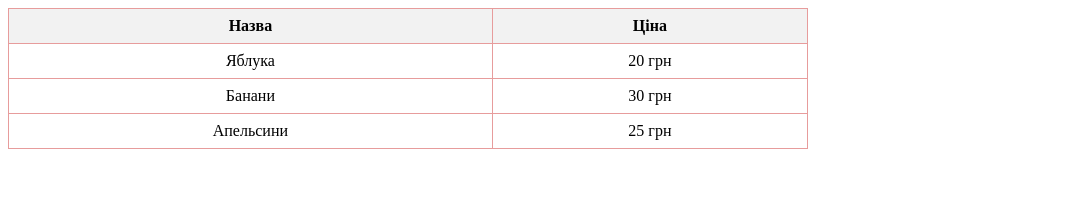
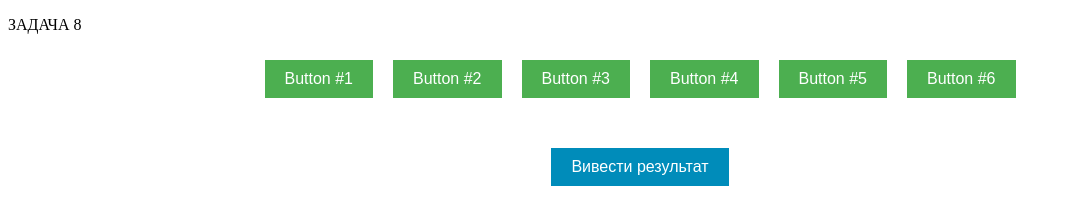
Before and after one commit to crystaller347/practice-js, a plain HTML site: page index.html in a window 1280 px wide. Shown: the whole page, without its empty margins (0-1071 px from the left). Drawn offline with Linux system fonts and the light colour scheme.

Commit message:
task 2 done

```diff
--- a/index.html
+++ b/index.html
@@ -13,7 +13,7 @@
   </head>
   <body>
     <!-- ЗАДАЧА 6 -->
-    <table id="productTable">
+    <!-- <table id="productTable">
       <thead>
         <tr>
           <th>Назва</th>
@@ -35,6 +35,22 @@
         </tr>
       </tbody>
     </table>
-    <div id="productDetails"></div>
+    <div id="productDetails"></div> -->
+
+  <!-- ЗАДАЧА 8 -->
+
+    <div>
+          <p class="taskTitle">ЗАДАЧА 8</p>
+          <div class="statList">
+            <button class="calcButton" data-number="5">Button #1</button>
+            <button class="calcButton" data-number="2">Button #2</button>
+            <button class="calcButton" data-number="10">Button #3</button>
+            <button class="calcButton" data-number="50">Button #4</button>
+            <button class="calcButton" data-number="0">Button #5</button>
+            <button class="calcButton" data-number="20">Button #6</button>
+          </div>
+          <button id="resultButton">Вивести результат</button>
+          <div id="resultSection"></div>
+        </div>
   </body>
 </html>
--- a/js/lesson-5.js
+++ b/js/lesson-5.js
@@ -2,20 +2,70 @@
 //  повідомлення з назвою продукту та його ціною.
 //  "Ви вибрали <product> за <price>".
 
-const table = document.querySelector("#productTable");
-const details = document.querySelector("#productDetails");
+// const table = document.querySelector("#productTable");
+// const details = document.querySelector("#productDetails");
 
-table.addEventListener("click", clickElement);
+// table.addEventListener("click", clickElement);
 
-function clickElement(event) {
+// function clickElement(event) {
 
-    if (event.target.nodeName !== "TD") {
-        return;
-    }
-    const parent = event.target.parentNode;
-    const product = parent.firstElementChild.textContent;
-    const price = parent.lastElementChild.textContent;
+//     if (event.target.nodeName !== "TD") {
+//         return;
+//     }
+//     const parent = event.target.parentNode;
+//     const product = parent.firstElementChild.textContent;
+//     const price = parent.lastElementChild.textContent;
 
-    details.textContent = `Ви вибрали ${product} з ціною ${price}`;
+//     details.textContent = `Ви вибрали ${product} з ціною ${price}`;
 
-}
+// }
+
+
+//TODO:
+/*
+Завдання 8
+При натисканні на кожну з кнопок підсумовуються значення з data-атрибутів.
+За натисканням на кнопку "Вивести результат" виводиться сума значення, а також статистика з
+інформацією про те, яка кнопка була натиснута скільки разів.
+*/
+
+// const list = document.querySelector(".statList");
+// const resultBtn = document.querySelector("#resultButton")
+// const output = document.querySelector("#resultSection");
+
+// list.addEventListener("click", clickHandle);
+// resultBtn.addEventListener("click", showResult)
+
+// let sum = 0;
+
+// let stats = {
+// }
+
+// function clickHandle(event) {
+//     if (!event.target.classList.contains("calcButton")) return;
+
+//     const number = Number(event.target.dataset.number);
+//     sum += number;
+//     const key = event.target.textContent;
+//     if (stats[key]) {
+//         stats[key] += 1;
+//     } else {
+//         stats[key] = 1;
+//     }
+
+
+
+// }
+
+
+// function showResult() {
+//     const statArray = Object.entries(stats);
+//     let markup = `Загальна сума: ${sum}.<br>`;
+//     for (const [key, value] of statArray) {
+//         markup += `${key} натиснута ${value} разів.<br>`
+//     }
+//     output.innerHTML = markup;
+//     sum = 0;
+//     stats = {};
+
+// }
--- a/style.css
+++ b/style.css
@@ -21,3 +21,53 @@
   font-style: italic;
   font-size: 24px;
 }
+
+
+.statList {
+  display: flex;
+  flex-wrap: wrap;
+  justify-content: center;
+  margin-bottom: 40px;
+}
+
+.calcButton {
+  background-color: #4caf50;
+  border: none;
+  color: white;
+  padding: 10px 20px;
+  text-align: center;
+  text-decoration: none;
+  display: inline-block;
+  font-size: 16px;
+  margin: 10px;
+  cursor: pointer;
+}
+
+.calcButton:hover {
+  background-color: #3e8e41;
+}
+
+#resultButton {
+  background-color: #008cba;
+  border: none;
+  color: white;
+  padding: 10px 20px;
+  text-align: center;
+  text-decoration: none;
+  display: block;
+  font-size: 16px;
+  margin: 10px;
+  cursor: pointer;
+  margin: 0 auto;
+}
+
+#resultButton:hover {
+  background-color: #006b9e;
+}
+
+#resultSection {
+  margin-top: 20px;
+  font-size: 18px;
+  font-weight: bold;
+  text-align: center;
+}
```
